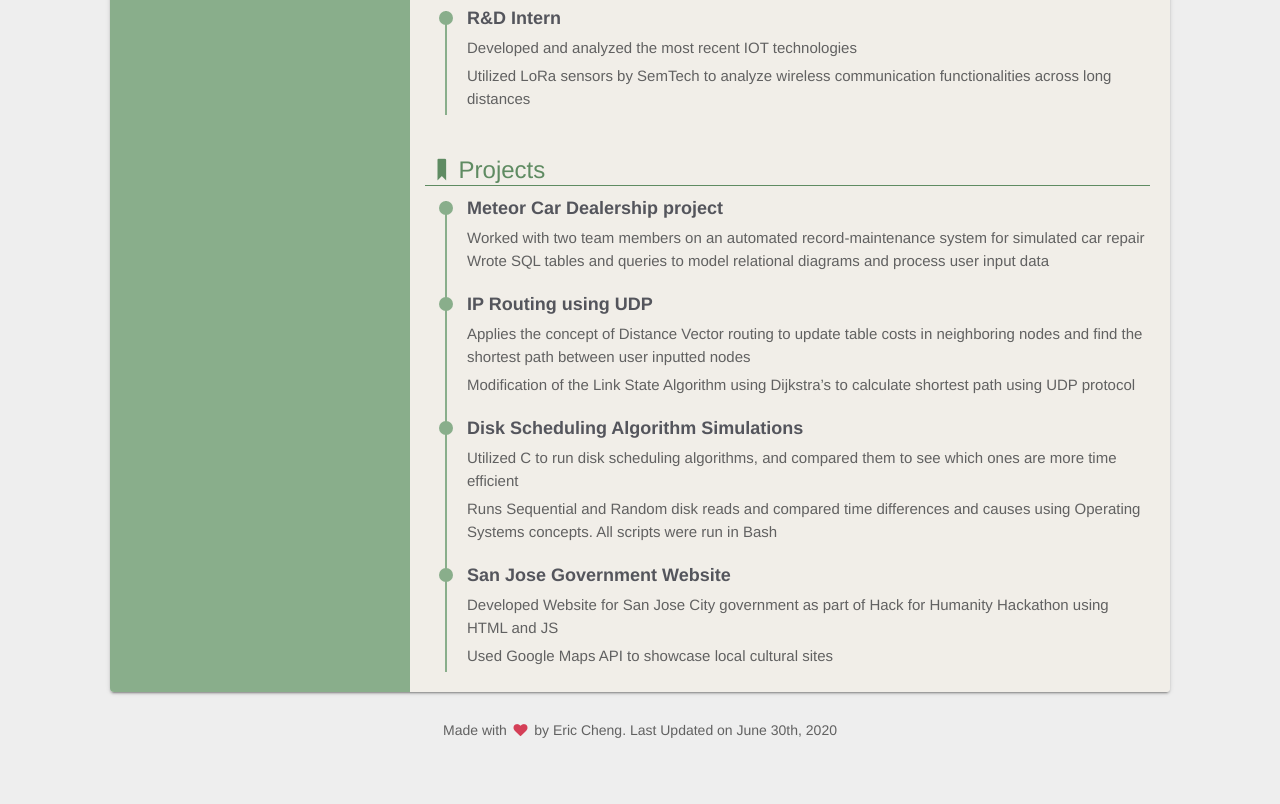
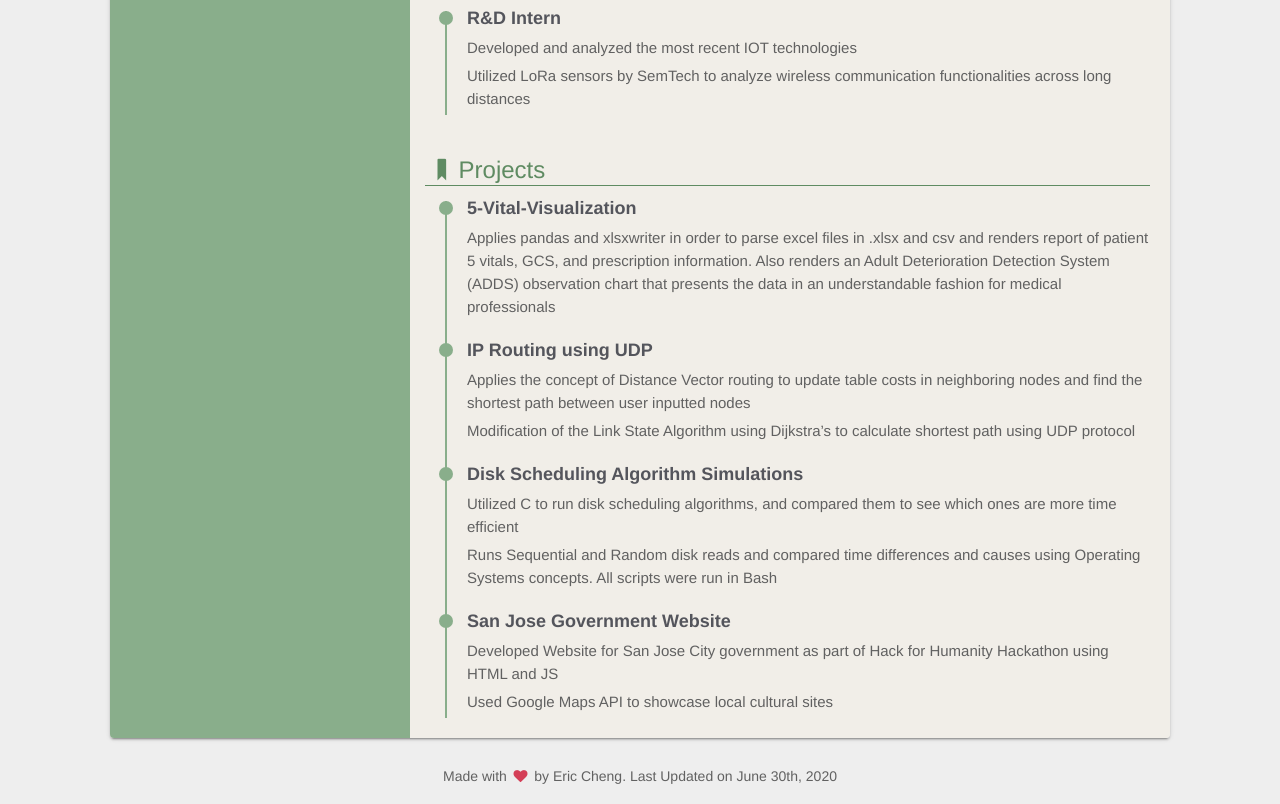
Before and after one commit to eccx400/Resume, a website: page index.html in a window 1280 px wide. Shown: the part 769-1573 px from the top of the page. Before the commit the page ends 1527 px from the top, so only its background shows below. Drawn offline with Linux system fonts and the light colour scheme; a web font is replaced by a local one.

Commit message:
Add project

```diff
--- a/index.html
+++ b/index.html
@@ -99,10 +99,11 @@
                     <ul class="exp">
                         <li>
                             <div class="circle"></div>
-                            <h4>Meteor Car Dealership project</h4>
-                            <p>Worked with two team members on an automated record-maintenance system for
-                                 simulated car repair Wrote SQL tables and queries to model relational diagrams
-                                  and process user input data</p>
+                            <h4>5-Vital-Visualization</h4>
+                            <p>Applies pandas and xlsxwriter in order to parse excel files in .xlsx and csv
+                                and renders report of patient 5 vitals, GCS, and prescription information.
+                                Also renders an Adult Deterioration Detection System (ADDS) observation chart
+                                that presents the data in an understandable fashion for medical professionals</p>
                         </li>
                         <li>
                             <div class="circle"></div>
```
Also changed, not shown: dist/css/style.min.css.
